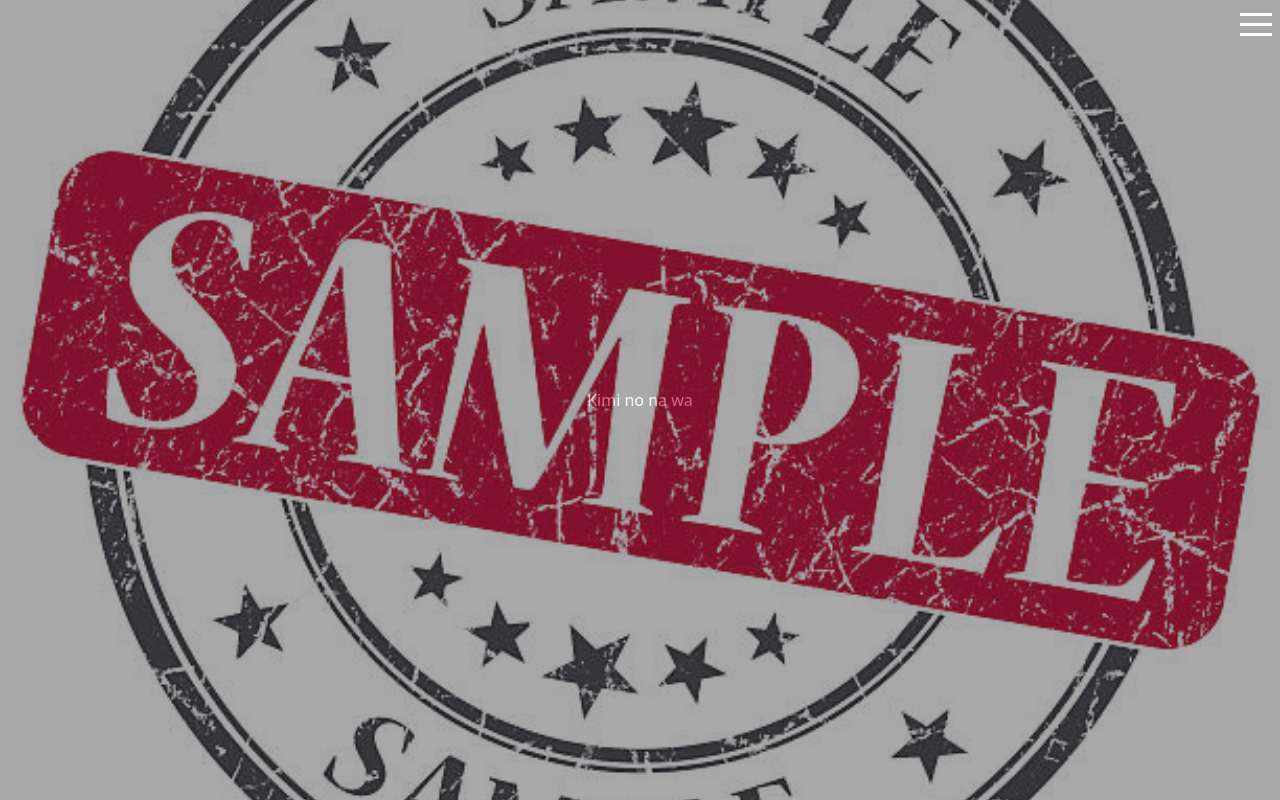
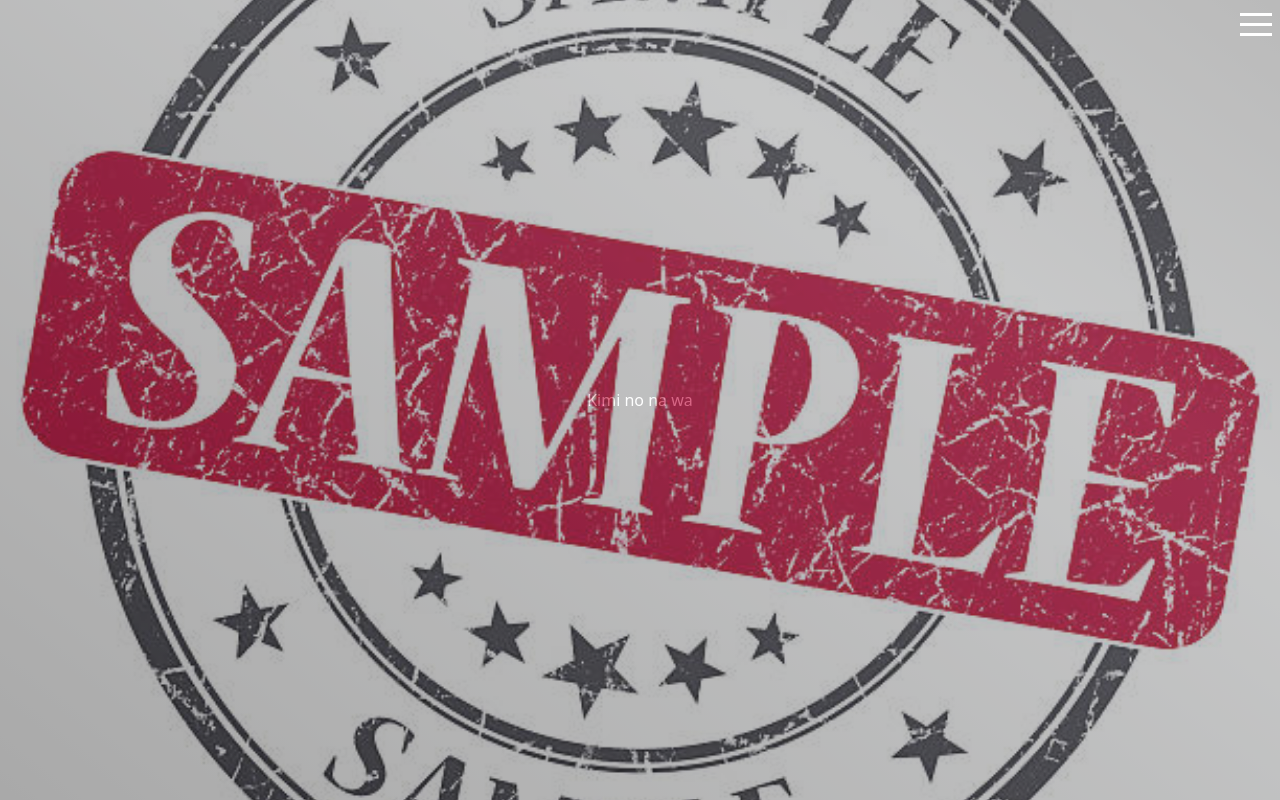
Before and after one commit to marcus-dc/marcus-dc.github.io, a Next.js app: page / in a window 1280 px wide. Built offline with nearby package versions, Linux system fonts and the light colour scheme.

Commit message:
use linear-gradient bg

```diff
--- a/src/styles/globals.css
+++ b/src/styles/globals.css
@@ -15,6 +15,12 @@
   }
 
   body {
-    @apply bg-dark-100;
+    background: rgb(41, 41, 41);
+    background: linear-gradient(
+      38deg,
+      rgba(41, 41, 41, 1) 0%,
+      rgba(116, 118, 119, 1) 72%,
+      rgba(83, 83, 83, 1) 100%
+    );
   }
 }
```
